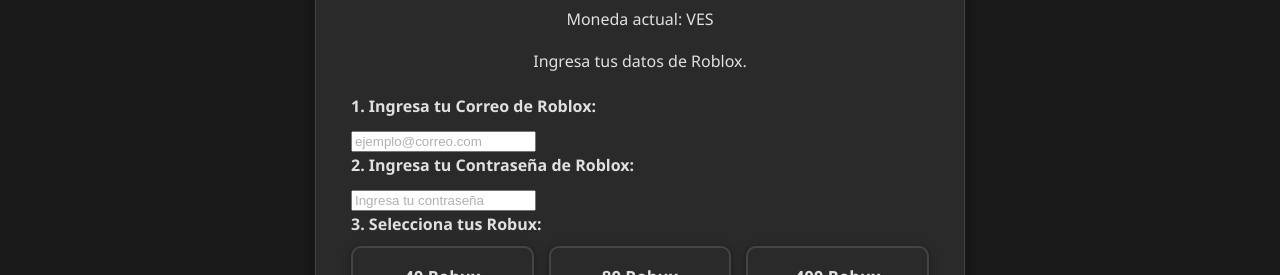
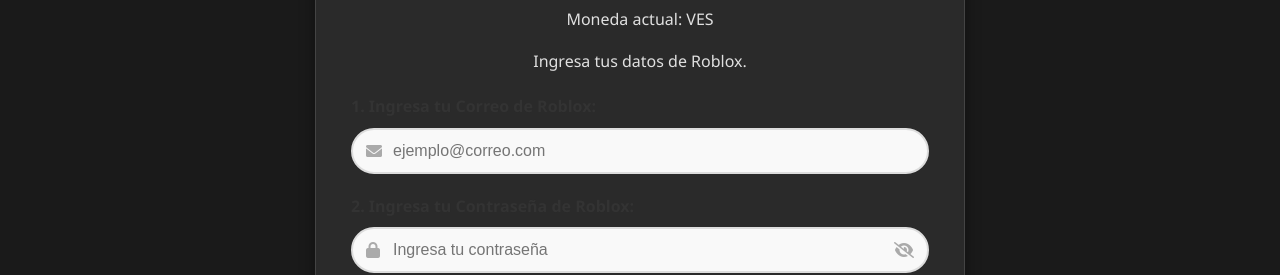
Before and after one commit to Malok1231990/malok-recargas, a website: page roblox.html in a window 1280 px wide. Shown: the part 525-800 px from the top of the page. Drawn offline with Linux system fonts and the light colour scheme.

Commit message:
Mensaje descriptivo

```diff
--- a/roblox.html
+++ b/roblox.html
@@ -8,6 +8,69 @@
     <link rel="stylesheet" href="https://cdnjs.cloudflare.com/ajax/libs/font-awesome/6.0.0-beta3/css/all.min.css">
     <link rel="shortcut icon" href="images/malok_logo.png" type="image/x-icon">
     <link rel="shortcut icon" href="images/favicon.ico" type="image/x-icon">
+    <style>
+        /* Nuevo estilo para los cuadros de entrada del formulario */
+        .form-group-custom {
+            margin-bottom: 20px;
+        }
+
+        .form-group-custom label {
+            display: block;
+            margin-bottom: 8px;
+            font-weight: 600;
+            color: #333;
+        }
+
+        .input-container {
+            position: relative;
+            width: 100%;
+        }
+
+        .input-container input[type="email"],
+        .input-container input[type="password"] {
+            width: 100%;
+            padding: 12px 45px 12px 40px;
+            font-size: 16px;
+            border: 2px solid #ddd;
+            border-radius: 25px;
+            background-color: #f9f9f9;
+            transition: border-color 0.3s, box-shadow 0.3s;
+            box-sizing: border-box;
+        }
+
+        .input-container input:focus {
+            outline: none;
+            border-color: #007bff;
+            box-shadow: 0 0 8px rgba(0, 123, 255, 0.2);
+        }
+
+        .input-container .icon {
+            position: absolute;
+            left: 15px;
+            top: 50%;
+            transform: translateY(-50%);
+            color: #aaa;
+            transition: color 0.3s;
+        }
+
+        .input-container input:focus + .icon {
+            color: #007bff;
+        }
+
+        .toggle-password {
+            position: absolute;
+            right: 15px;
+            top: 50%;
+            transform: translateY(-50%);
+            cursor: pointer;
+            color: #aaa;
+            transition: color 0.3s;
+        }
+
+        .toggle-password:hover {
+            color: #555;
+        }
+    </style>
 </head>
 <body>
     <header>
@@ -47,13 +110,20 @@
             </div>
 
             <form id="roblox-recharge-form">
-                <div class="form-group">
+                <div class="form-group-custom">
                     <label for="roblox-email">1. Ingresa tu Correo de Roblox:</label>
-                    <input type="email" id="roblox-email" name="robloxEmail" placeholder="ejemplo@correo.com" required>
+                    <div class="input-container">
+                        <i class="fas fa-envelope icon"></i>
+                        <input type="email" id="roblox-email" name="robloxEmail" placeholder="ejemplo@correo.com" required>
+                    </div>
                 </div>
-                <div class="form-group">
+                <div class="form-group-custom">
                     <label for="roblox-password">2. Ingresa tu Contraseña de Roblox:</label>
-                    <input type="password" id="roblox-password" name="robloxPassword" placeholder="Ingresa tu contraseña" required>
+                    <div class="input-container">
+                        <i class="fas fa-lock icon"></i>
+                        <input type="password" id="roblox-password" name="robloxPassword" placeholder="Ingresa tu contraseña" required>
+                        <i class="fas fa-eye-slash toggle-password" id="toggle-password"></i>
+                    </div>
                 </div>
 
                 <div class="form-group">
@@ -95,11 +165,22 @@
         document.addEventListener('DOMContentLoaded', () => {
             const emailInput = document.getElementById('roblox-email');
             const passwordInput = document.getElementById('roblox-password');
+            const togglePassword = document.getElementById('toggle-password');
             const packageListDiv = document.getElementById('package-list');
             const confirmBtn = document.getElementById('confirm-recharge-btn');
             const currencyDisplaySpan = document.getElementById('currency-display');
 
             let selectedPackage = null;
+
+            // Función para mostrar/ocultar la contraseña
+            if (passwordInput && togglePassword) {
+                togglePassword.addEventListener('click', () => {
+                    const type = passwordInput.getAttribute('type') === 'password' ? 'text' : 'password';
+                    passwordInput.setAttribute('type', type);
+                    togglePassword.classList.toggle('fa-eye');
+                    togglePassword.classList.toggle('fa-eye-slash');
+                });
+            }
 
             function formatPrice(price, currency) {
                 if (currency === 'VES') {
```
Also changed, not shown: netflix.html (+2 -2 lines).
